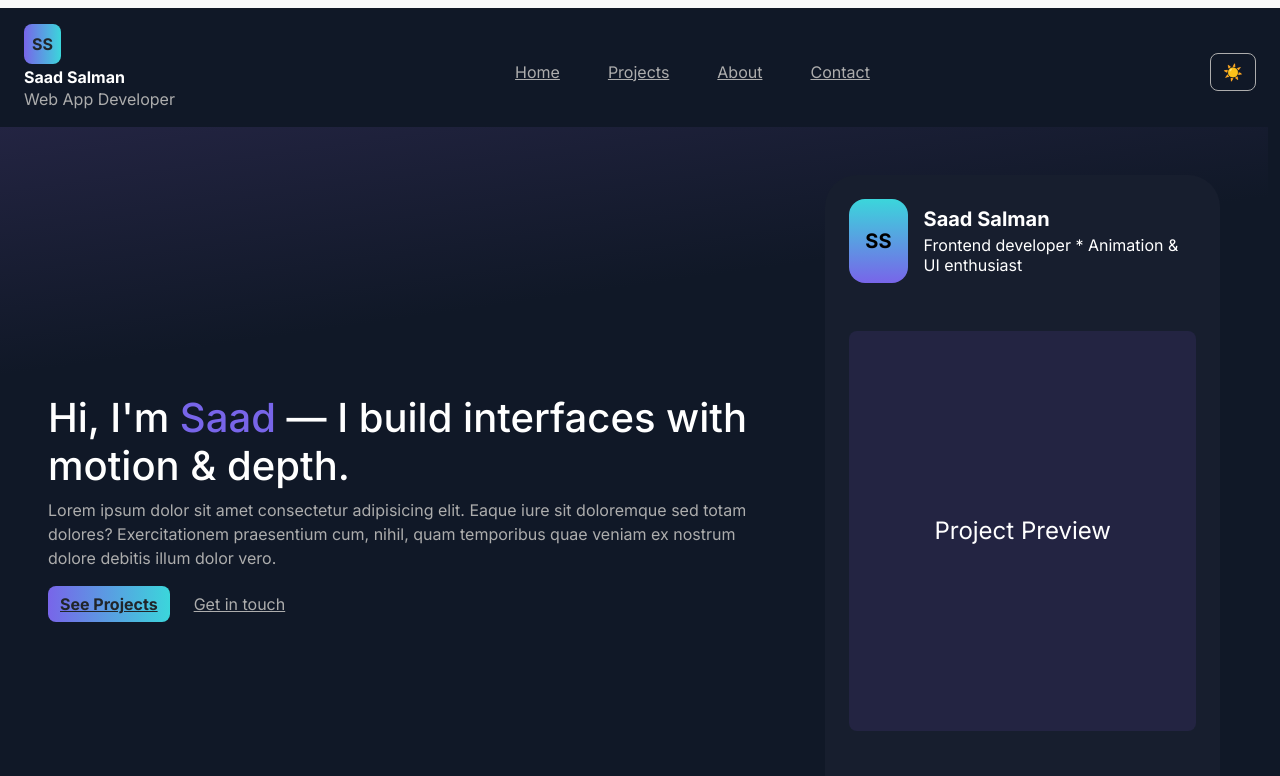
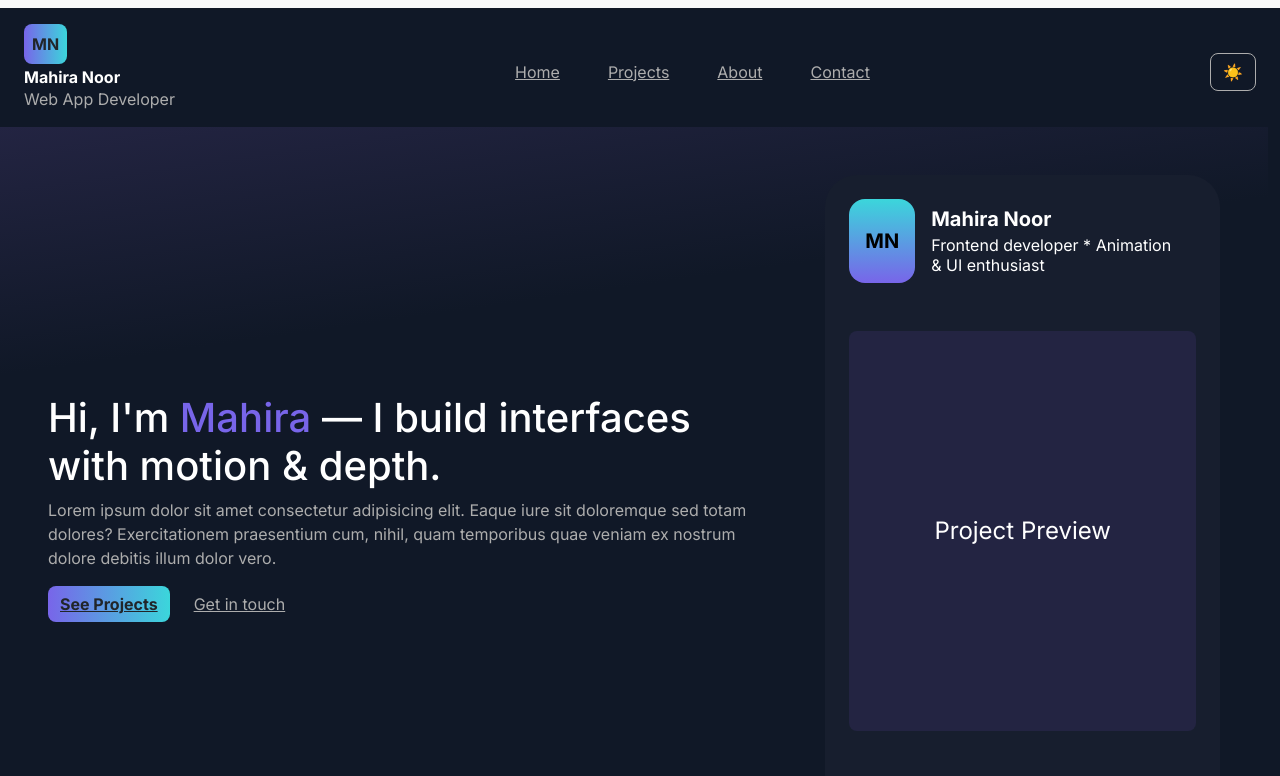
Before and after one commit to saadsalman708/project-38, a plain HTML site: page index.html in a window 1280 px wide. Shown: the top 776 px of the page. Drawn offline with nearby package versions, Linux system fonts and the light colour scheme; some packages are replaced by stand-ins of ours; a script that the page names is missing; a web font is replaced by a local one.

```diff
--- a/index.html
+++ b/index.html
@@ -19,8 +19,8 @@
 
             <!-- logo div -->
             <div class="navDiv1LogoDiv d-md-none d-lg-none pt-2 pb-3">
-                <div class="logo fs-6 fw-bold rounded-3 p-2">SS</div>
-                <h4 class="navDiv1LogoDivh4 fs-6 fw-bold mt-1 mb-0">Saad Salman</h4>
+                <div class="logo fs-6 fw-bold rounded-3 p-2">MN</div>
+                <h4 class="navDiv1LogoDivh4 fs-6 fw-bold mt-1 mb-0">Mahira Noor</h4>
                 <span class="navDiv1LogoDivSpan fs-6">Web App Developer</span>
             </div>
 
@@ -36,8 +36,8 @@
                     class="w-100 d-md-flex d-lg-flex justify-content-md-between justify-content-lg-between align-items-md-center align-items-lg-center">
 
                     <div class="d-none d-md-block d-lg-block pt-2 pb-3">
-                        <div class="logo fs-6 fw-bold rounded-3 p-2">SS</div>
-                        <h4 class="navDiv1LogoDivh4 fs-6 fw-bold mt-1 mb-0">Saad Salman</h4>
+                        <div class="logo fs-6 fw-bold rounded-3 p-2">MN</div>
+                        <h4 class="navDiv1LogoDivh4 fs-6 fw-bold mt-1 mb-0">Mahira Noor</h4>
                         <span class="navDiv1LogoDivSpan fs-6">Web App Developer</span>
                     </div>
 
@@ -69,7 +69,7 @@
 
             <!-- hero heading -->
             <div class="heroDiv1 col-md-8 col-lg-8 pe-md-5 pe-lg-5 my-auto">
-                <h2 class="fs-1">Hi, I'm <span>Saad</span> — I build interfaces with motion & depth.</h2>
+                <h2 class="fs-1">Hi, I'm <span>Mahira</span> — I build interfaces with motion & depth.</h2>
                 <p class="">Lorem ipsum dolor sit amet consectetur adipisicing elit. Eaque iure sit
                     doloremque sed totam dolores?
                     Exercitationem praesentium cum, nihil, quam temporibus quae veniam ex nostrum dolore debitis illum
@@ -88,11 +88,11 @@
                 <div class="d-flex">
 
                     <div class="heroDiv2Logo fs-5 fw-bolder rounded-4 d-flex align-items-center text-black px-3">
-                        SS
+                        MN
                     </div>
 
                     <div class="my-2 mx-3">
-                        <h3 class="fs-5 fw-bold mb-1">Saad Salman</h3>
+                        <h3 class="fs-5 fw-bold mb-1">Mahira Noor</h3>
                         <p class="fs-6 lh-sm m-0">Frontend developer * Animation & UI enthusiast</p>
                     </div>
 
@@ -243,7 +243,7 @@
 
     <!-- footer Starts from here -->
     <footer class="d-flex flex-column flex-md-row flex-lg-row justify-content-between gap-2 m-3">
-        <span>&copy;Saad Salman - Animated portfolio</span>
+        <span>&copy;Mahira Noor - Animated portfolio</span>
         <span>Build with HTML, CSS, Bootstrap & Javascript <span class="text-danger">&#10084;</span></span>
     </footer>
     <!-- footer Ends here -->
```
